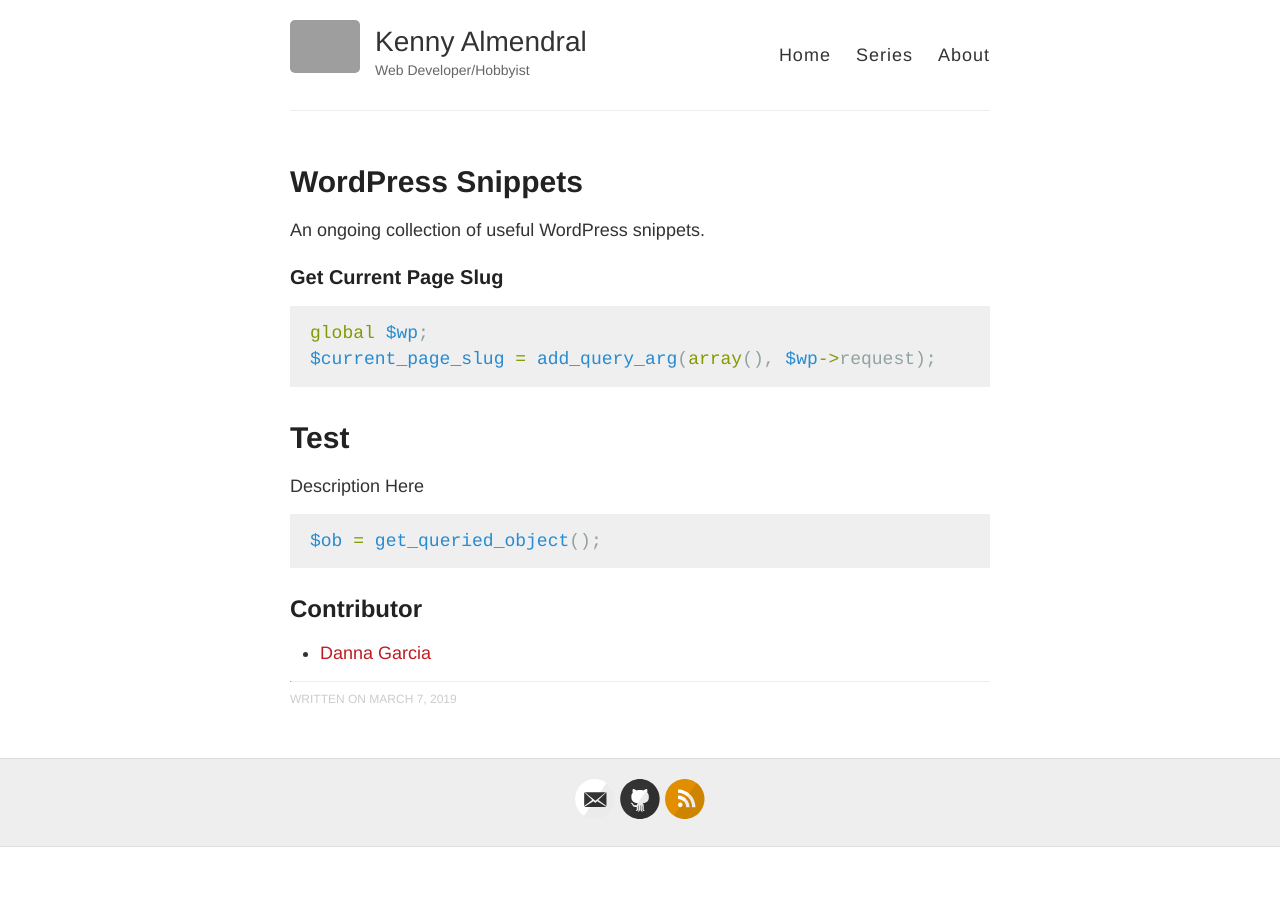
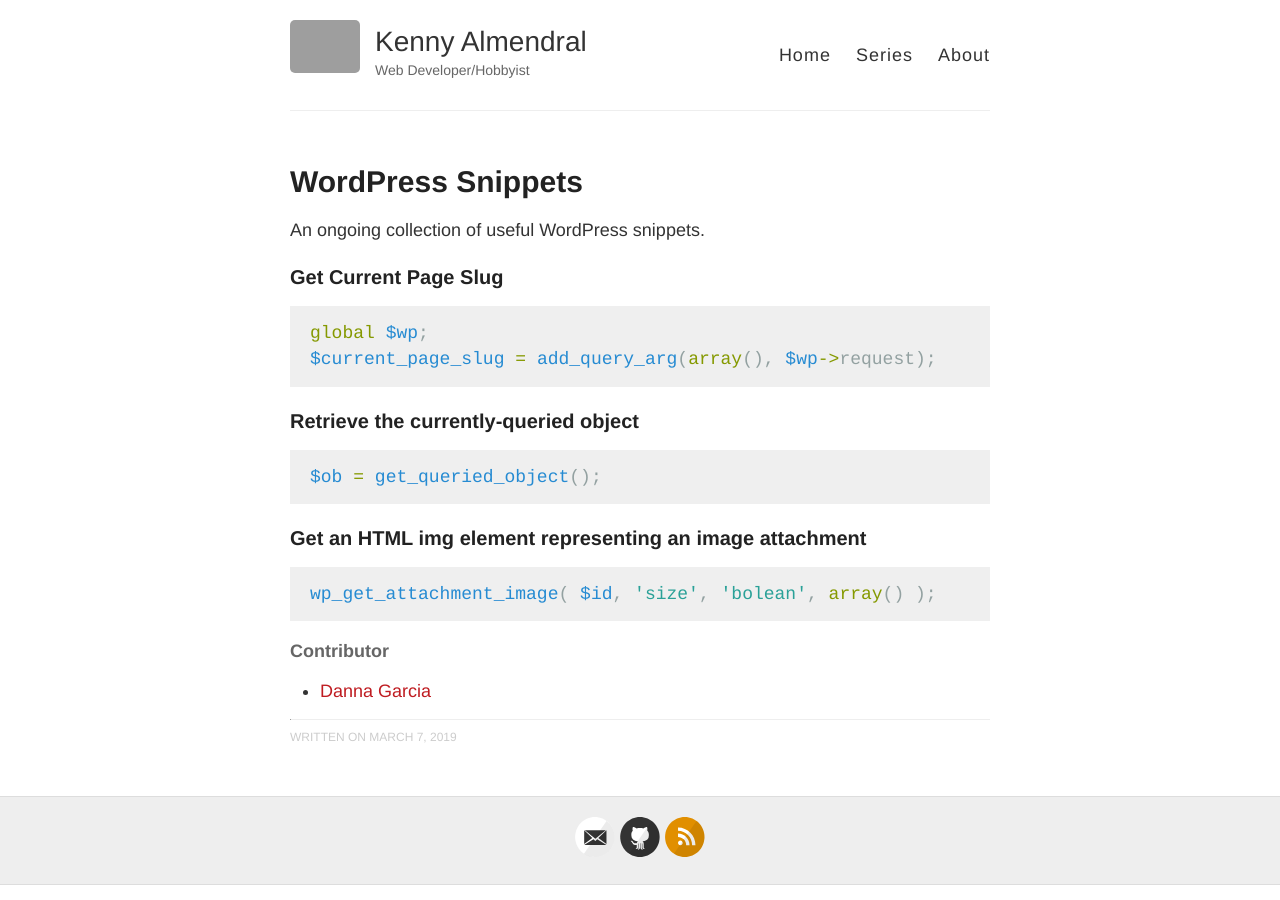
Before and after one commit to kennyalmendral/kennyalmendral.github.io, a Jekyll site: the page built from _posts/2019-03-07-wordpress-snippets.md, in a window 1280 px wide. Built offline with Jekyll 4.4.1, drawn with Linux system fonts in a browser that asks for light colours; grey boxes are pictures that could not be loaded.

Commit message:
Update 2019-03-07-wordpress-snippets.md

````diff
--- a/_posts/2019-03-07-wordpress-snippets.md
+++ b/_posts/2019-03-07-wordpress-snippets.md
@@ -11,13 +11,17 @@
 $current_page_slug = add_query_arg(array(), $wp->request);
 ```
 
-# Test
-Description Here
+### Retrieve the currently-queried object
 ```php
 $ob = get_queried_object();
 ```
 
-## Contributor
+### Get an HTML img element representing an image attachment
+```php
+wp_get_attachment_image( $id, 'size', 'bolean', array() );
+```
+
+#### Contributor
 + [Danna Garcia](https://github.com/dannamariegarcia){:target="_blank"}
 
 ---
````
